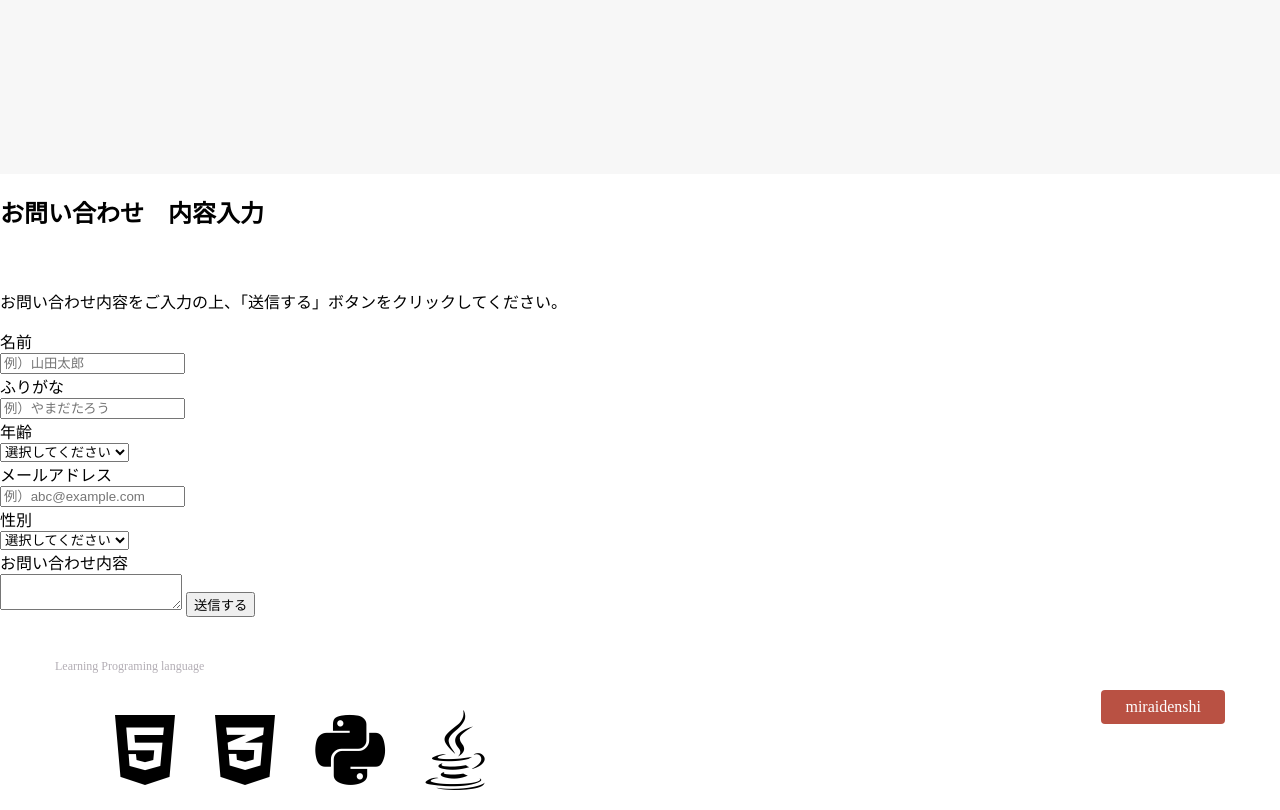
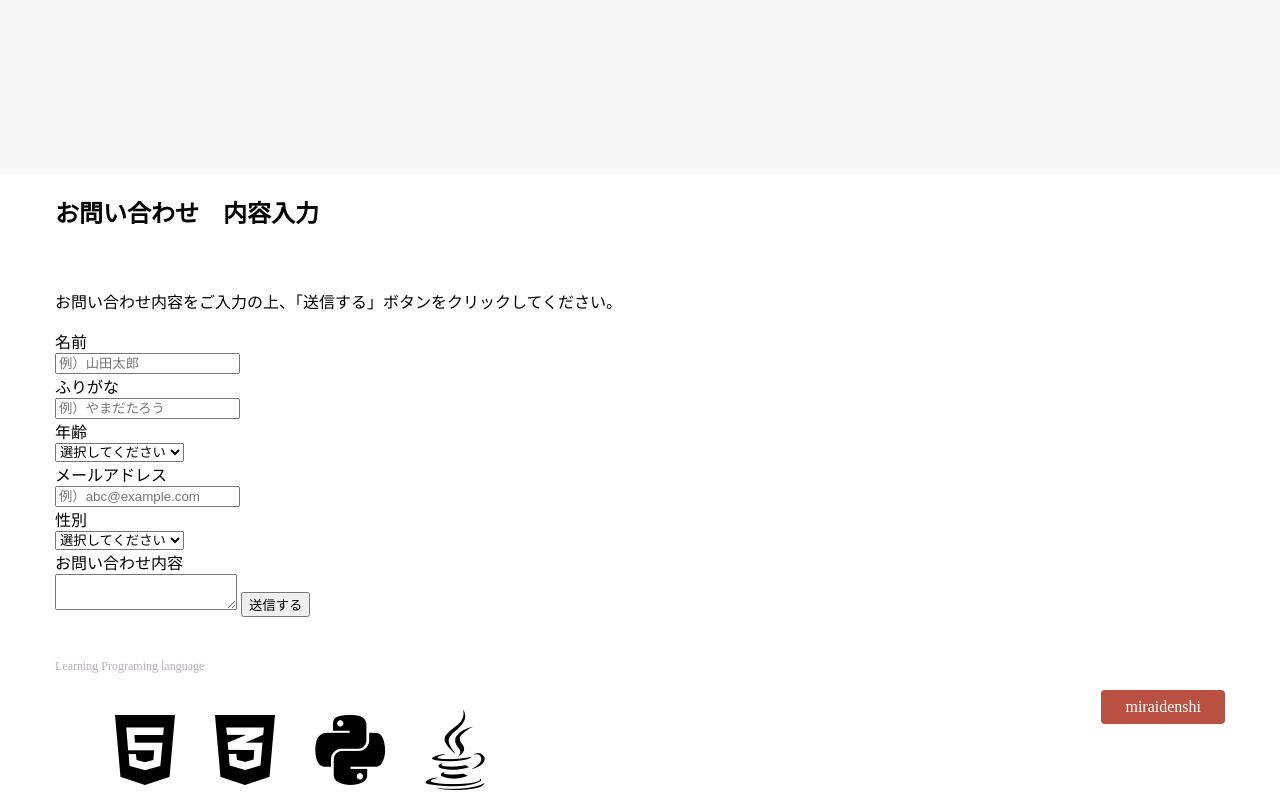
Before and after one commit to k-hayashi-miraidenshi/k-hayashi-miraidenshi.github.io, a PHP site: page / in a window 1280 px wide. Shown: the part 1442-2252 px from the top of the page. Run offline with PHP 8.4, Linux system fonts and the light colour scheme; some libraries are stand-ins or nearby versions.

Commit message:
Update stylesheet.css

```diff
--- a/stylesheet.css
+++ b/stylesheet.css
@@ -14,6 +14,8 @@ body {
   }
 
   .contact-form {
+    width: 1170px;
+    padding: 0 15px;
     margin: 0 auto;
   }
 
```
